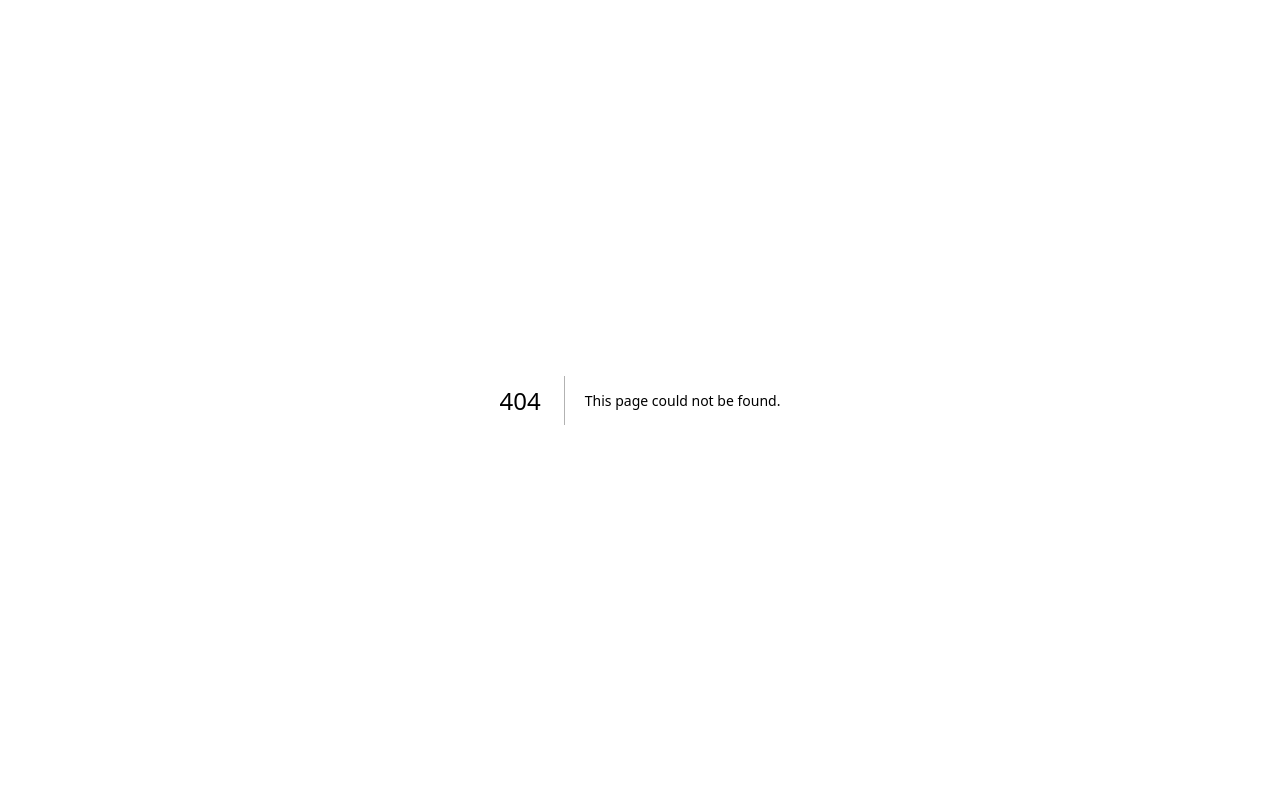
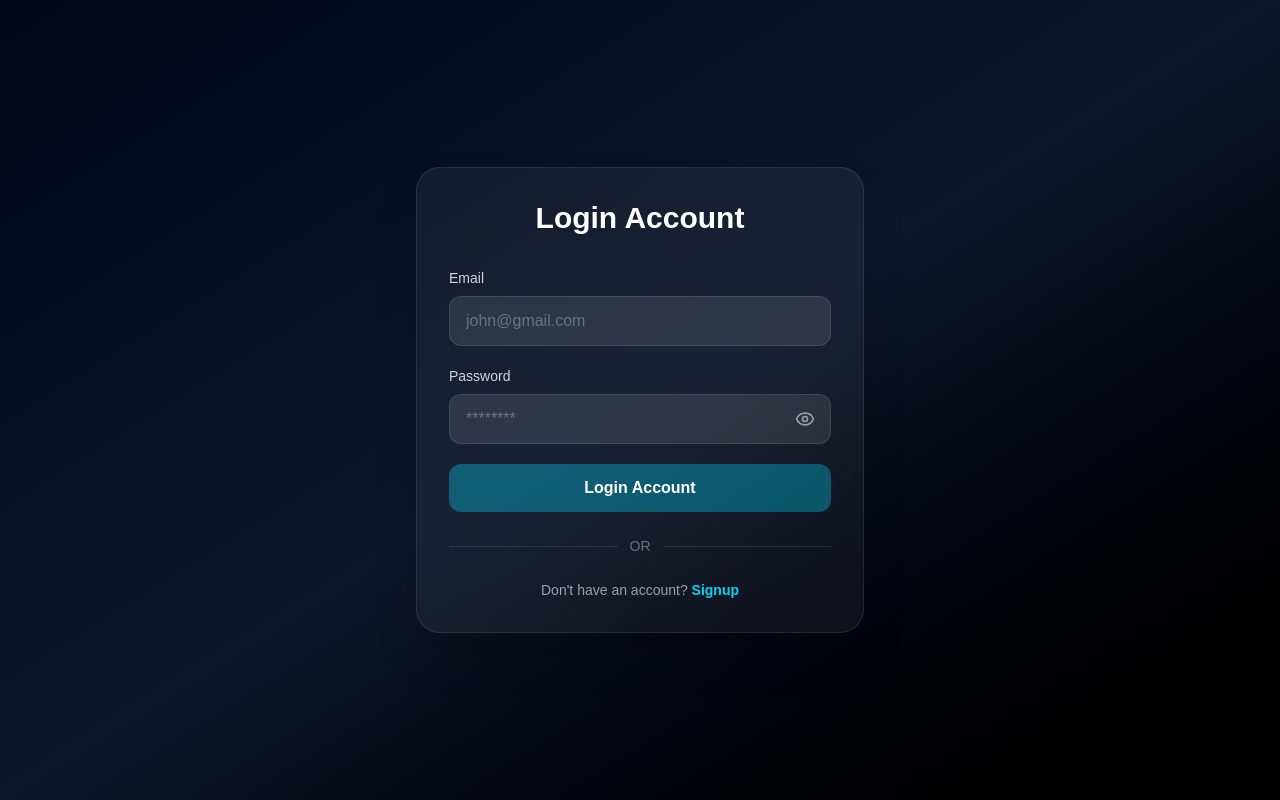
Before and after one commit to umakantkatare/auth-with-nextjs, a Next.js app: page /login in a window 1280 px wide. Before the commit this address had no page. Built offline with nearby package versions, Linux system fonts and the light colour scheme.

Commit message:
Add Login Page

```diff
--- /dev/null
+++ b/src/app/login/page.tsx
@@ -0,0 +1,125 @@
+"use client";
+
+import Link from "next/link";
+import React, { useEffect, useState } from "react";
+import { Eye, EyeOff, Loader2 } from "lucide-react";
+import axios from "axios";
+import { useRouter } from "next/navigation";
+import { toast } from "react-hot-toast";
+
+const LoginPage = () => {
+  const router = useRouter();
+
+  const [user, setUser] = useState({
+    email: "",
+    password: "",
+  });
+
+  const [showPassword, setShowPassword] = useState(false);
+  const [loading, setLoading] = useState(false);
+  const [buttonDisabled, setButtonDisabled] = useState(true);
+
+  useEffect(() => {
+    const isButtonDisabled = !user.email.trim() || !user.password.trim();
+    setButtonDisabled(isButtonDisabled);
+  }, [user]);
+
+  const handleLogin = async (e: React.SubmitEvent<HTMLFormElement>) => {
+    e.preventDefault();
+
+    try {
+      setLoading(true);
+
+      const response = await axios.post("/api/users/login", user);
+
+      toast.success(response.data.message || "Login successfully!");
+
+      router.push("/profile");
+    } catch (error: any) {
+      toast.error(error.response?.data?.message || "Something went wrong.");
+    } finally {
+      setLoading(false);
+    }
+  };
+
+  return (
+    <main className="flex min-h-screen items-center justify-center bg-gradient-to-br from-slate-950 via-slate-900 to-black px-4 py-10">
+      <div className="w-full max-w-md rounded-3xl border border-white/10 bg-white/5 p-8 shadow-2xl backdrop-blur-xl">
+        <div className="mb-8 text-center">
+          <h1 className="text-3xl font-bold text-white">Login Account</h1>
+        </div>
+        <form onSubmit={handleLogin} className="space-y-5">
+          <div>
+            <label className="mb-2 block text-sm text-gray-300">Email</label>
+            <input
+              type="email"
+              placeholder="john@gmail.com"
+              value={user.email}
+              onChange={(e) =>
+                setUser({
+                  ...user,
+                  email: e.target.value,
+                })
+              }
+              className="w-full rounded-xl border border-white/10 bg-white/10 px-4 py-3 text-white placeholder:text-gray-500 outline-none transition focus:border-cyan-500 focus:ring-2 focus:ring-cyan-500/40"
+            />
+          </div>
+          <div>
+            <label className="mb-2 block text-sm text-gray-300">Password</label>
+            <div className="relative">
+              <input
+                type={showPassword ? "text" : "password"}
+                placeholder="********"
+                value={user.password}
+                onChange={(e) =>
+                  setUser({
+                    ...user,
+                    password: e.target.value,
+                  })
+                }
+                className="w-full rounded-xl border border-white/10 bg-white/10 px-4 py-3 pr-12 text-white placeholder:text-gray-500 outline-none transition focus:border-cyan-500 focus:ring-2 focus:ring-cyan-500/40"
+              />
+              <button
+                type="button"
+                onClick={() => setShowPassword(!showPassword)}
+                className="absolute right-4 top-1/2 -translate-y-1/2 text-gray-400 transition hover:text-white"
+              >
+                {showPassword ? <EyeOff size={20} /> : <Eye size={20} />}
+              </button>
+            </div>
+          </div>
+          <button
+            type="submit"
+            disabled={buttonDisabled || loading}
+            className="flex w-full items-center justify-center rounded-xl bg-cyan-500 py-3 font-semibold text-white transition-all hover:bg-cyan-600 disabled:cursor-not-allowed disabled:bg-cyan-500/40"
+          >
+            {loading ? (
+              <>
+                <Loader2 className="mr-2 h-5 w-5 animate-spin" />
+                Login Account...
+              </>
+            ) : (
+              "Login Account"
+            )}
+          </button>
+        </form>
+        <div className="my-6 flex items-center">
+          <div className="h-px flex-1 bg-white/10" />
+          <span className="mx-3 text-sm text-gray-500">OR</span>
+          <div className="h-px flex-1 bg-white/10" />
+        </div>
+        <p className="text-center text-sm text-gray-400">
+          Don't have an account?{" "}
+          <Link
+            href="/signup"
+            className="font-semibold text-cyan-400 transition hover:text-cyan-300"
+          >
+            Signup
+          </Link>
+        </p>
+      </div>
+    </main>
+  );
+};
+
+export default LoginPage;
```
